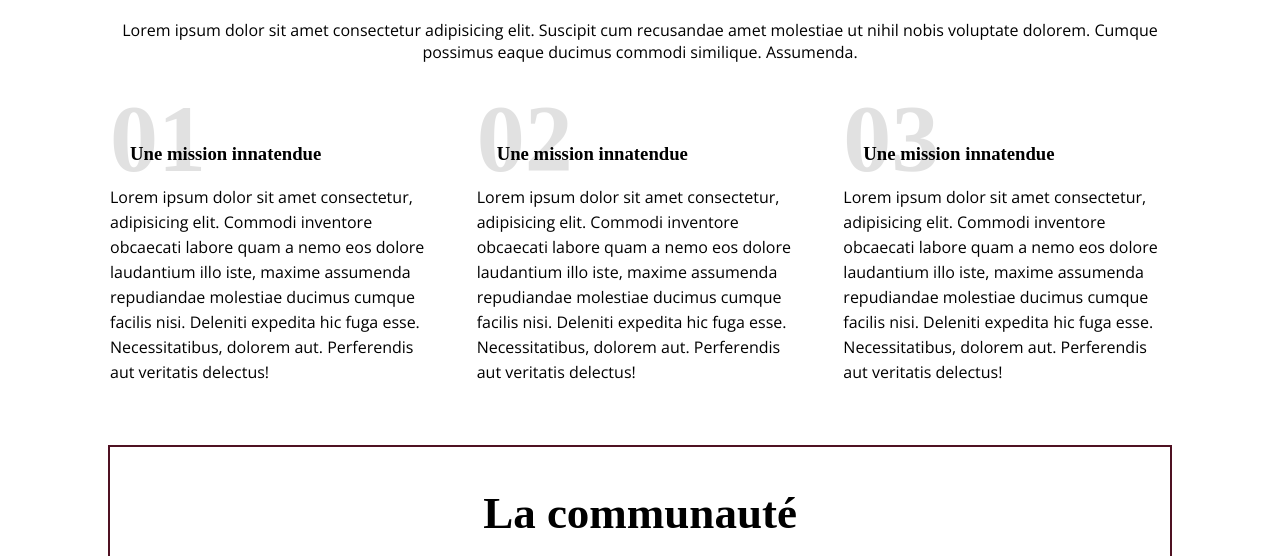
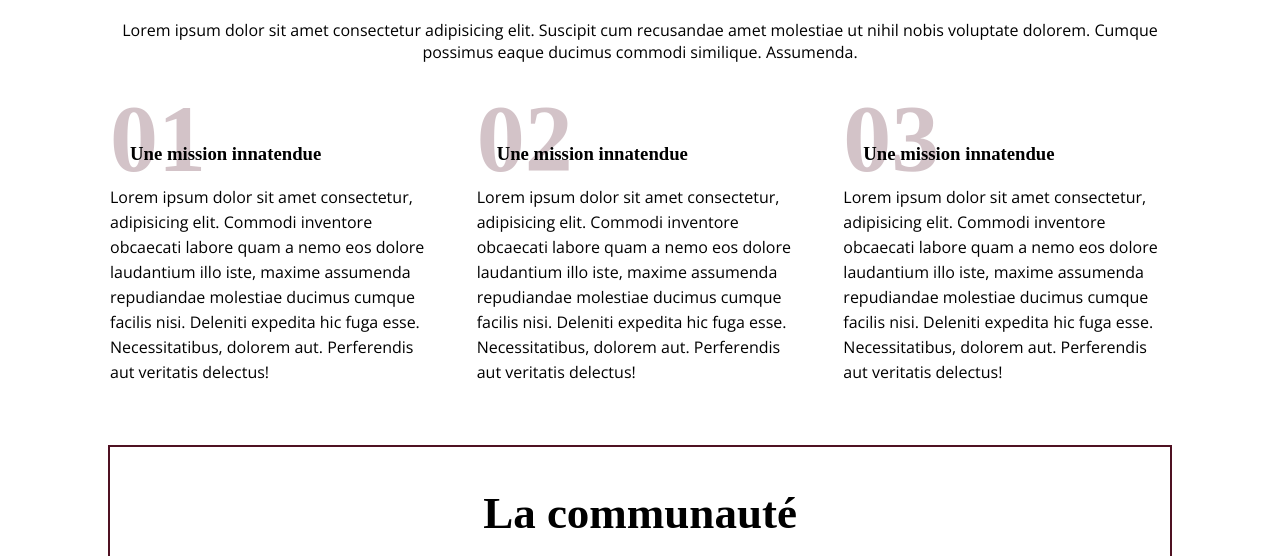
Before and after one commit to RomainGRANGE2/RomainGRANGE2.github.io, a plain HTML site: page lotR/Google Chrome Canary/index.html in a window 1280 px wide. Shown: the part 622-1178 px from the top of the page. Drawn offline with nearby package versions, Linux system fonts and the light colour scheme; a web font is replaced by a local one.

Commit message:
couleur li before

```diff
--- a/lotR/Google Chrome Canary/style.css
+++ b/lotR/Google Chrome Canary/style.css
@@ -95,7 +95,7 @@ li{
 li::before {
     content: "0" counter(inst);
 
-    color: rgba(128, 128, 128, 0.235);
+    color: rgba(79, 17, 34,0.25);
 
     font-size: 1em;
     font-family: 'Cormorant Unicase';
```
